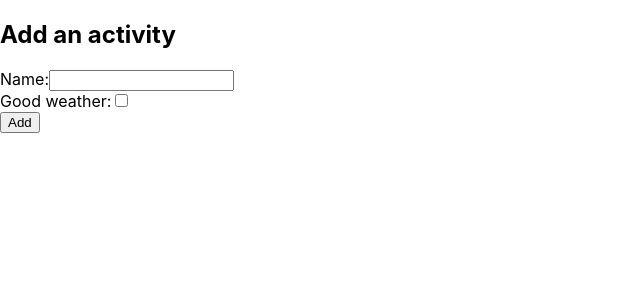
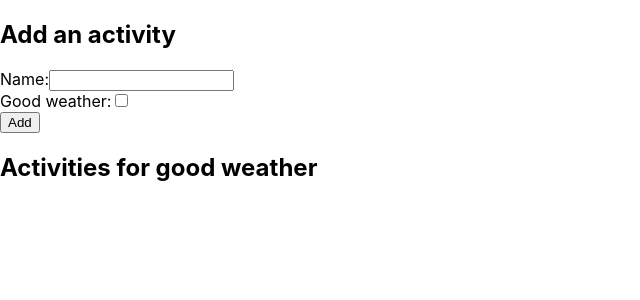
Before and after one commit to lourensvdzee/project-4, a React (Create React App) app: page / in a window 1280 px wide. Shown: the top 300 px of the page, without its empty margins (0-640 px from the left). Built offline with nearby package versions, Linux system fonts and the light colour scheme.

Commit message:
filtering finished

```diff
--- a/src/App.js
+++ b/src/App.js
@@ -4,6 +4,7 @@ import ListComponent from './Components/ListComponent';
 
 function App() {
   const [activities, setActivities] = useState([]);
+  const isGoodWeather = true; // hardcoded for simplicity
 
   useEffect(() => {
     const storedActivities = JSON.parse(localStorage.getItem('activities')) || [];
@@ -18,10 +19,12 @@ function App() {
     setActivities(prevActivities => [...prevActivities, activity]);
   }
 
+  const filteredActivities = activities.filter(activity => activity.isForGoodWeather === isGoodWeather);
+
   return (
     <div>
       <Form onAddActivity={handleAddActivity} />
-      <ListComponent activities={activities} />
+      <ListComponent activities={filteredActivities} isGoodWeather={isGoodWeather} />
     </div>
   );
 }
--- a/src/Components/ListComponent/index.js
+++ b/src/Components/ListComponent/index.js
@@ -1,14 +1,17 @@
 import React from 'react';
 
-function ListComponent({ activities }) {
+function ListComponent({ activities, isGoodWeather }) {
     return (
+        <>
+            <h2>{isGoodWeather ? 'Activities for good weather' : 'Activities for bad weather'}</h2>
             <ul>
                 {activities.map(activity => (
                     <li key={activity.id}>
-                    {activity.name} (good weather: {activity.isForGoodWeather.toString()})
+                        {activity.name} {activity.isForGoodWeather ? '🌞' : '🌧'}
                     </li>
                 ))}
             </ul>
+        </>
     );
 }
 
```
Lines whose indentation alone changed are shown as unchanged.
